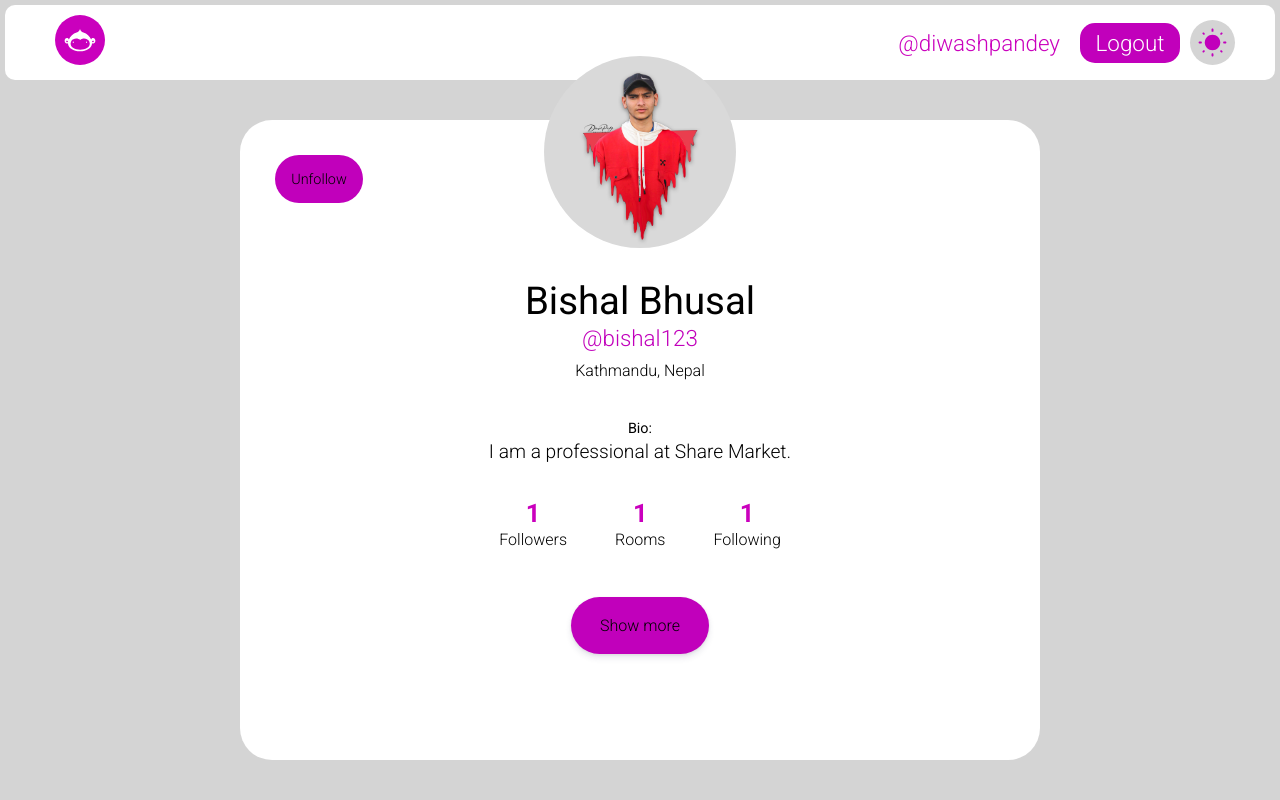
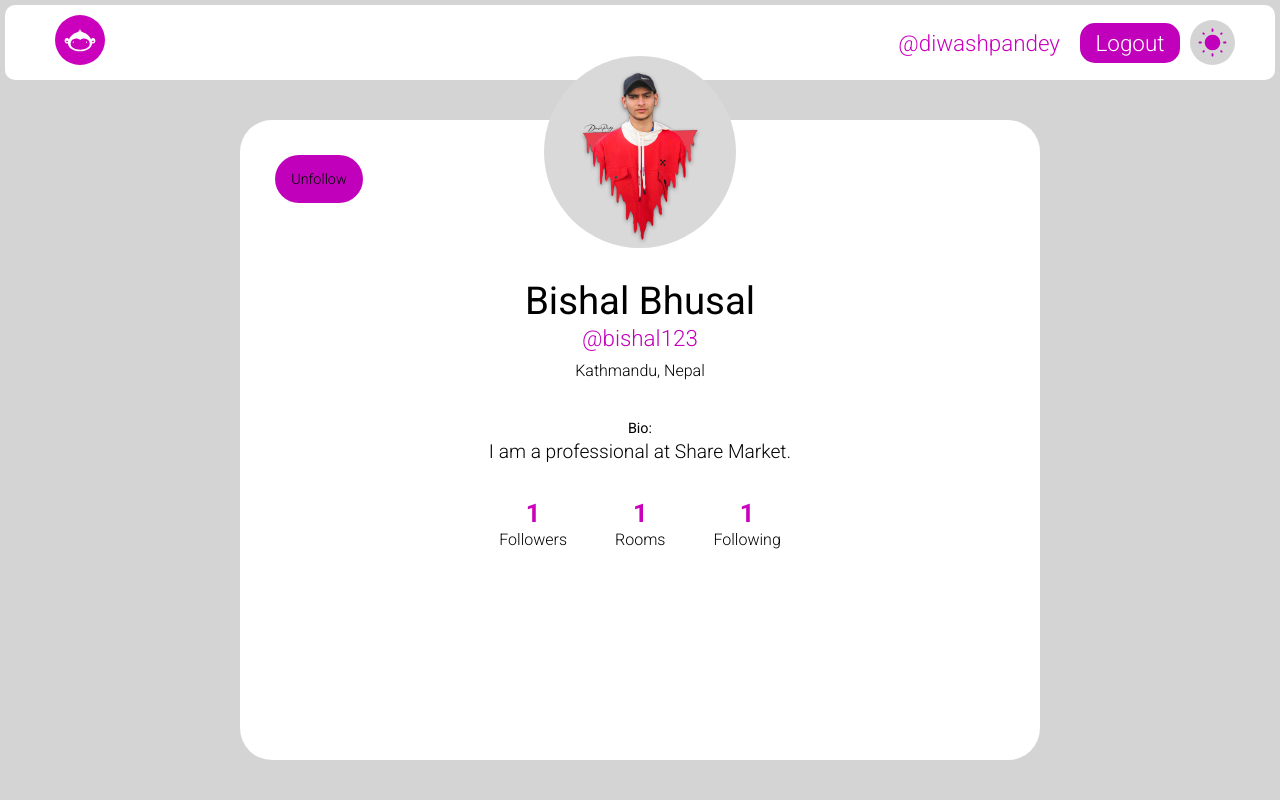
Before and after one commit to diwashpandey/ConnectCodes, a Django app: a page that uses accounts/templates/accounts/profilepage.html in a window 1280 px wide. Run offline with Django 5.2, Linux system fonts and the light colour scheme; a user stored in the database is signed in; data comes from the database, SQL or seed files in the repository; both versions use the stored data as it was after the commit.

Commit message:
Just Removed Useless button from the Profile Page

```diff
--- a/accounts/templates/accounts/profilepage.html
+++ b/accounts/templates/accounts/profilepage.html
@@ -54,12 +54,6 @@
       <li><span class="numbers">{{room_count}}</span>Rooms</li>
       <li><span class="numbers">{{following}}</span>Following</li>
     </ul>
-    <div class="content__button">
-      <a class="button" href="#">
-        <div class="button__border"></div>
-        <div class="button__bg"></div>
-        <p class="button__text">Show more</p></a>
-    </div>
   </div>
 </main>
 
--- a/static/css/profilepage.css
+++ b/static/css/profilepage.css
@@ -124,26 +124,3 @@
 .profile-page .content__list li .numbers {
   color: var(--username-text);
 }
-
-.profile-page .content__button {
-  margin: 3rem 0 2rem;
-  text-align: center;
-  order: 4;
-}
-
-.profile-page .content__button .button {
-  display: inline-block;
-  padding: 1.2rem 1.8rem;
-  text-align: center;
-  text-decoration: none;
-  background: var(--button-background);
-  border-radius: 2rem;
-  box-shadow: 0 4px 6px rgba(50, 50, 93, 0.11), 0 1px 3px rgba(0, 0, 0, 0.08);
-  font-size: 1rem;
-  color: #fff;
-  cursor: pointer;
-}
-
-.profile-page .content__button .button:hover {
-  color: #fff;
-}
```
Also changed, not shown: db.sqlite3.
